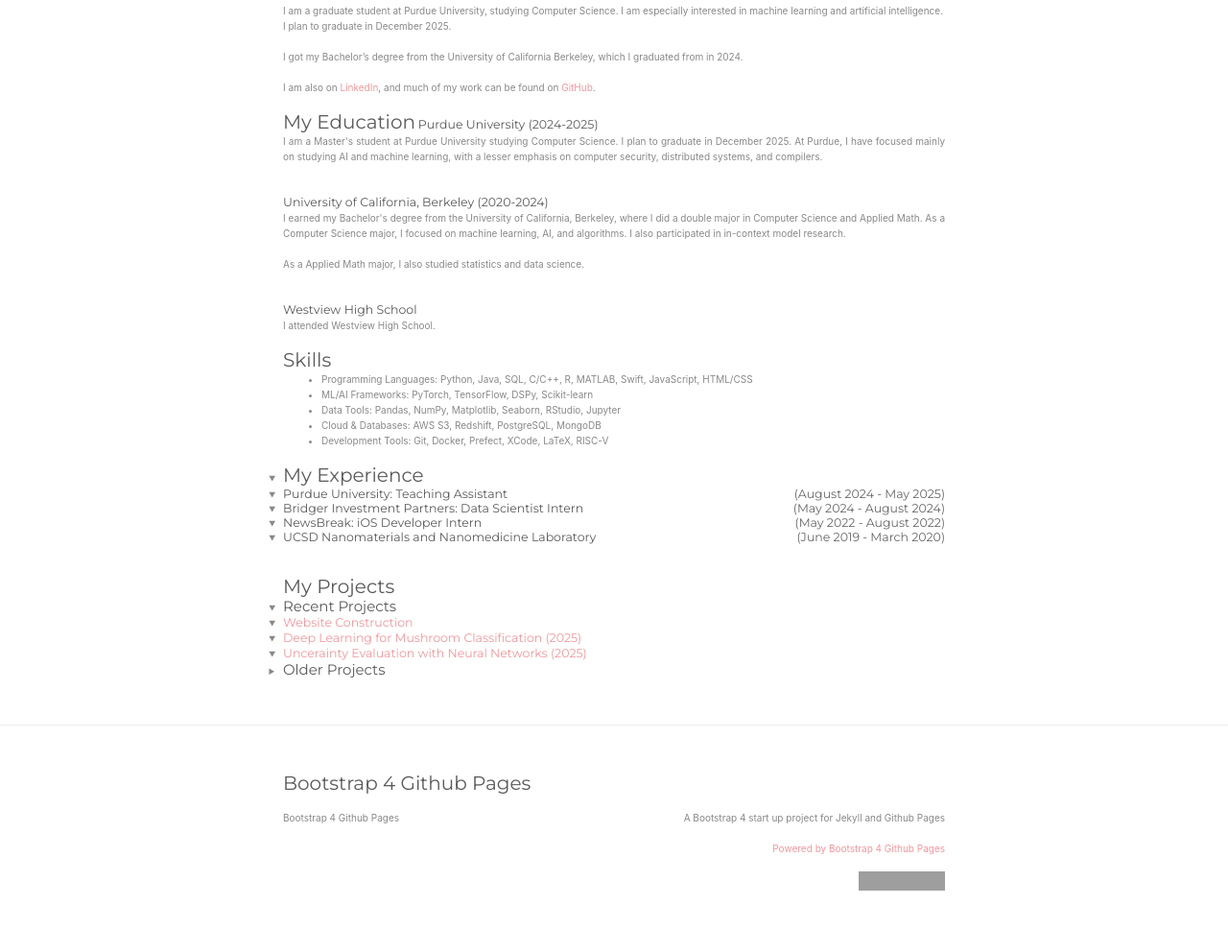
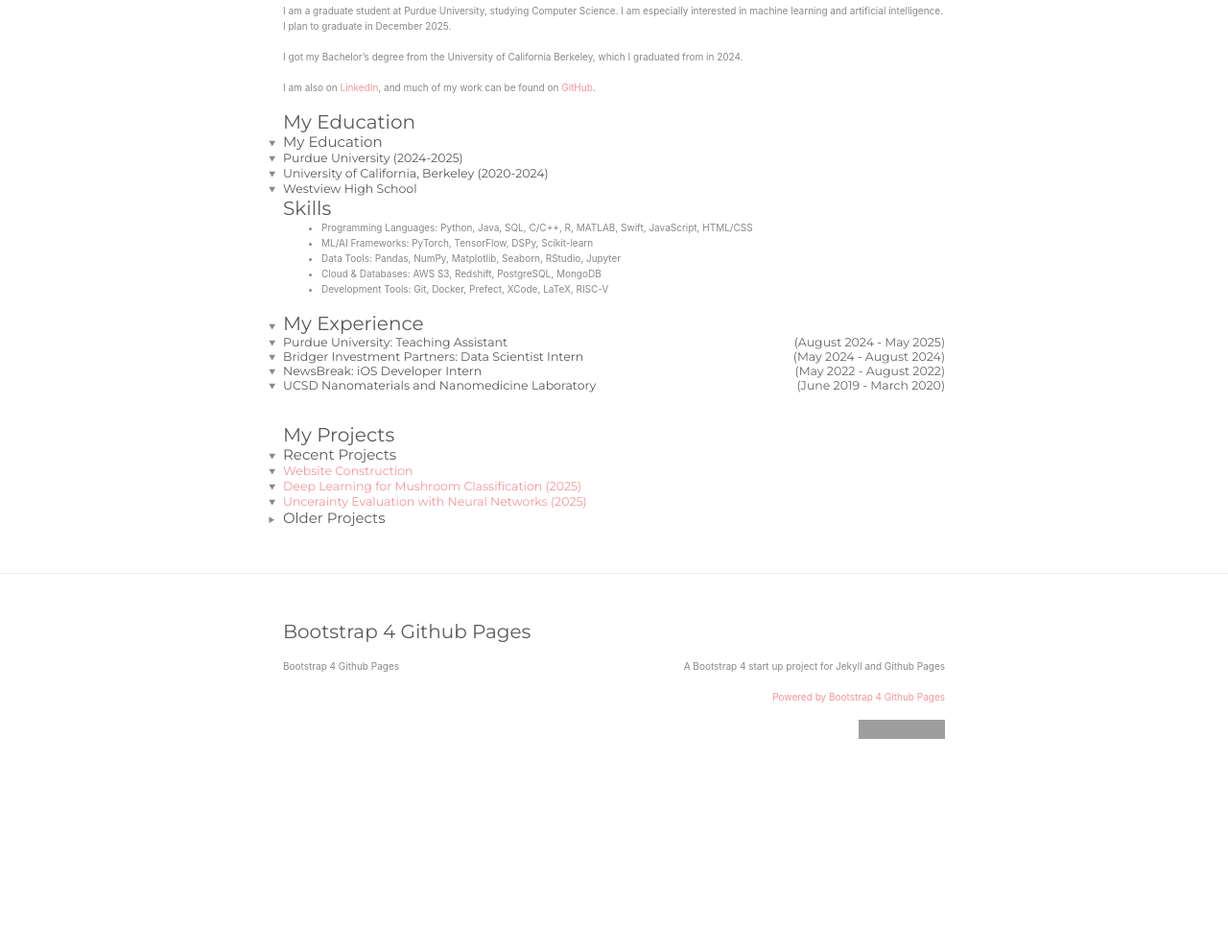
Before and after one commit to DerrickhSun/DerrickhSun.github.io, a Jekyll site: the page built from index.md, in a window 1280 px wide. Shown: the part 406-1398 px from the top of the page at 96% size. Built offline with Jekyll 4.4.1, drawn with Linux system fonts in a browser that asks for light colours; after the commit the page ends 1240 px from its top, so only the background shows below that; grey boxes are pictures that could not be loaded.

Commit message:
dropdowns for education too

```diff
--- a/index.md
+++ b/index.md
@@ -70,6 +70,12 @@
     width: 100%;
   }
 
+  /* Education section styling to match projects section */
+  .education-section summary {
+    cursor: pointer;
+    width: 100%;
+  }
+
   /* Ensure default dropdown arrows are visible */
   summary::-webkit-details-marker {
     display: inline-block !important;
@@ -106,18 +112,35 @@
 
 ## My Education
 
-#### Purdue University (2024-2025)
-<div style="text-align: justify">
-I am a Master's student at Purdue University studying Computer Science. I plan to graduate in December 2025. At Purdue, I have focused mainly on studying AI and machine learning, with a lesser emphasis on computer security, distributed systems, and compilers.</div><br>
+<details open class="education-section">
+  <summary><h3>My Education</h3></summary>
 
-#### University of California, Berkeley (2020-2024)
-<div style="text-align: justify">
-I earned my Bachelor's degree from the University of California, Berkeley, where I did a double major in Computer Science and Applied Math. As a Computer Science major, I focused on machine learning, AI, and algorithms. I also participated in in-context model research.<br><br>As a Applied Math major, I also studied statistics and data science.
-</div><br>
+  <details>
+    <summary>
+      <h4>Purdue University (2024-2025)</h4>
+    </summary>
+    <div style="text-align: justify">
+    I am a Master's student at Purdue University studying Computer Science. I plan to graduate in December 2025. At Purdue, I have focused mainly on studying AI and machine learning, with a lesser emphasis on computer security, distributed systems, and compilers.</div>
+  </details>
 
-#### Westview High School
+  <details>
+    <summary>
+      <h4>University of California, Berkeley (2020-2024)</h4>
+    </summary>
+    <div style="text-align: justify">
+    I earned my Bachelor's degree from the University of California, Berkeley, where I did a double major in Computer Science and Applied Math. As a Computer Science major, I focused on machine learning, AI, and algorithms. I also participated in in-context model research.<br><br>As a Applied Math major, I also studied statistics and data science.
+    </div>
+  </details>
 
-I attended Westview High School.
+  <details>
+    <summary>
+      <h4>Westview High School</h4>
+    </summary>
+    <div style="text-align: justify">
+    I attended Westview High School.
+    </div>
+  </details>
+</details>
 
 ## Skills
 
```
